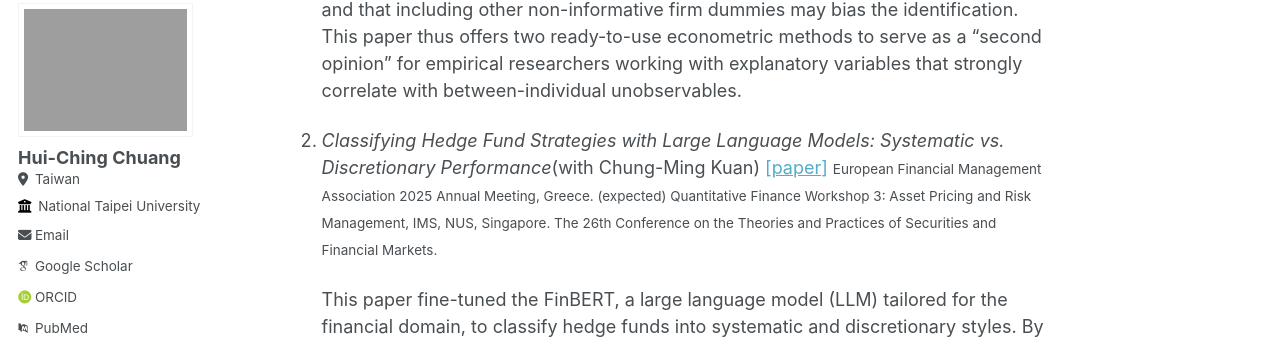
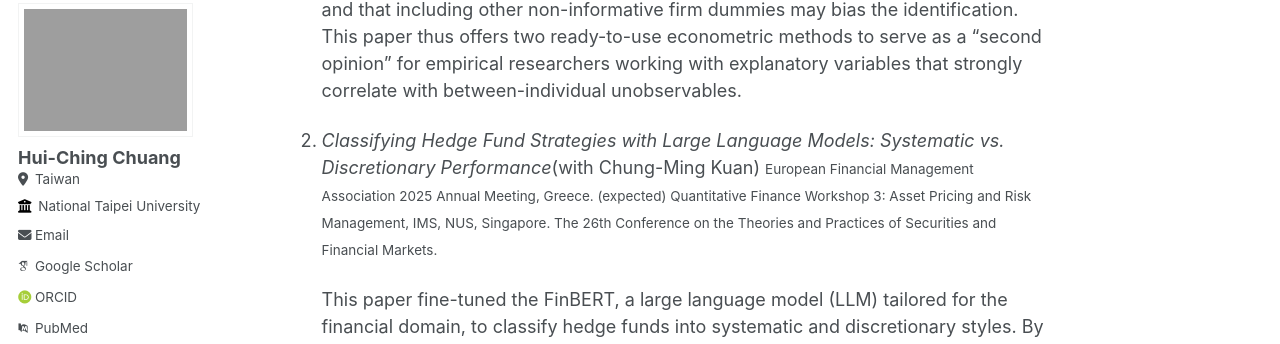
Before and after one commit to hcchuang/hcchuang.github.io, a Jekyll site: the page built from _pages/about.md, in a window 1280 px wide and 900 px high, scrolled down 634 px. Shown: the part 103-447 px from the top of the window. Built offline with Jekyll 4.4.1, drawn with Linux system fonts in a browser that asks for light colours; some web fonts are replaced.

Commit message:
Update about.md

```diff
--- a/_pages/about.md
+++ b/_pages/about.md
@@ -18,7 +18,7 @@ WORKING PAPERS
    The common practice to include firm fixed effects in empirical research may eliminate the explanatory power of important economic factors that are persistent. We use the intuitive R&D–patent relation to illustrate this point. Our review of recent studies suggests a surprising pattern that R&D input only positively explains patent output in half of prior regression estimations. This "missing link" can be attributed to the persistence of R&D and patents that causes the between-firm variation to be absorbed by firm fixed effects. We consider adjusted Hausman–Taylor estimates and advanced machine learning methods, and find that both methods lead to a clear positive R&D–patent relation. In particular, advanced machine learning methods suggest that only 10–20% of firm dummies are informative for the R&D–patent relation and that including other non-informative firm dummies may bias the identification. This paper thus offers two ready-to-use econometric methods to serve as a "second opinion" for empirical researchers working with explanatory variables that strongly correlate with between-individual unobservables.
 
 
-2. _Classifying Hedge Fund Strategies with Large Language Models: Systematic vs. Discretionary Performance_(with Chung-Ming Kuan) [\[paper\]](/files/HFLLM_Chung&Kuan_20250420_name.pdf){:target="_blank"} <small> European Financial Management Association 2025 Annual Meeting, Greece. (expected) Quantitative Finance Workshop 3: Asset Pricing and Risk Management, IMS, NUS, Singapore. The 26th Conference on the Theories and Practices of Securities and Financial Markets.</small>
+2. _Classifying Hedge Fund Strategies with Large Language Models: Systematic vs. Discretionary Performance_(with Chung-Ming Kuan) <small> European Financial Management Association 2025 Annual Meeting, Greece. (expected) Quantitative Finance Workshop 3: Asset Pricing and Risk Management, IMS, NUS, Singapore. The 26th Conference on the Theories and Practices of Securities and Financial Markets.</small>
 
    This paper fine-tuned the FinBERT, a large language model (LLM) tailored for the financial domain, to classify hedge funds into systematic and discretionary styles. By leveraging advanced LLM techniques, our approach mitigates the subjective judgment traditionally involved in categorizing investment strategies. We find that on average, funds classified as systematic yield higher factor-adjusted returns than their discretionary counterparts. Moreover, after implementing a false discovery rate adjustment, we observe that between 10% to 20% of funds exhibit statistically significant positive alphas in models with either observable and/or unobservable factors.
 
```
